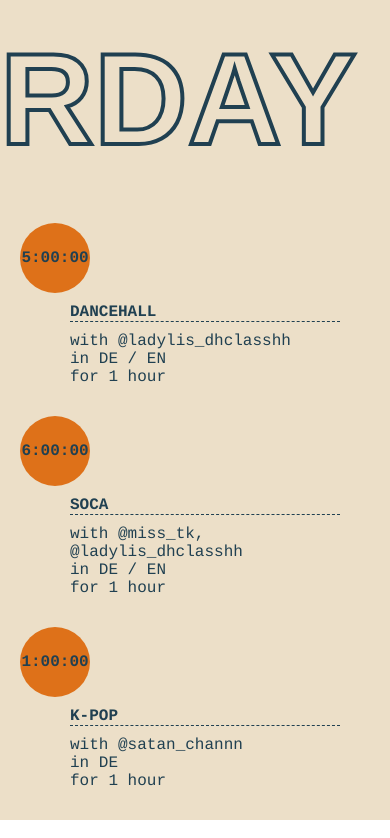
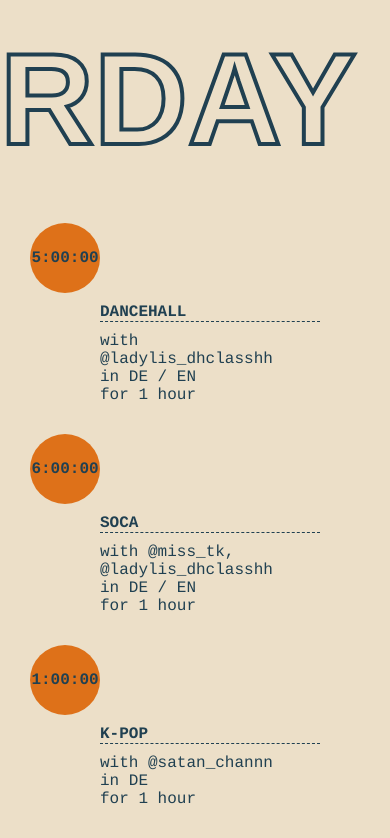
Before and after one commit to terezaif/danceagainstcorona, a React (Create React App) app in the folder danceagainstcorona/: page / in a window 390 px wide. Shown: the part 696-1534 px from the top of the page. Built offline with nearby package versions, Linux system fonts and the light colour scheme.

Commit message:
CSS fixes

```diff
--- a/danceagainstcorona/src/DanceClassCard.css
+++ b/danceagainstcorona/src/DanceClassCard.css
@@ -16,10 +16,11 @@
 
 .dance-class-card {
 	margin: 30px 0;
+	margin-left: 30px;
 }
 
 .description {
-	margin: 0 50px;
+	margin: 0 70px;
 }
 
 .dance-style {
@@ -28,9 +29,3 @@
 	font-weight: bold;
 	text-transform: uppercase;
 }
-
-@media (max-width: 768px) {
-  .dance-class-card {
-    margin-left: 20px;
-  }
-}
```
